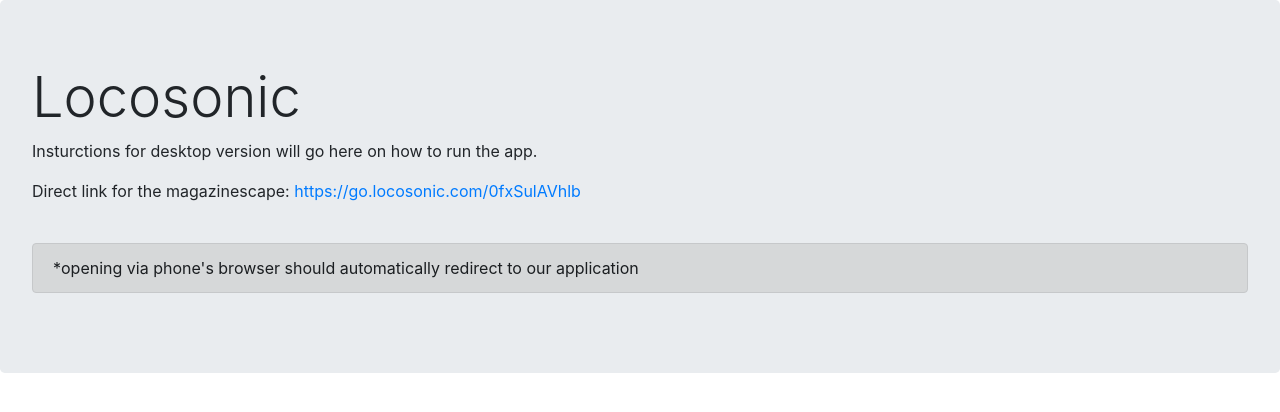
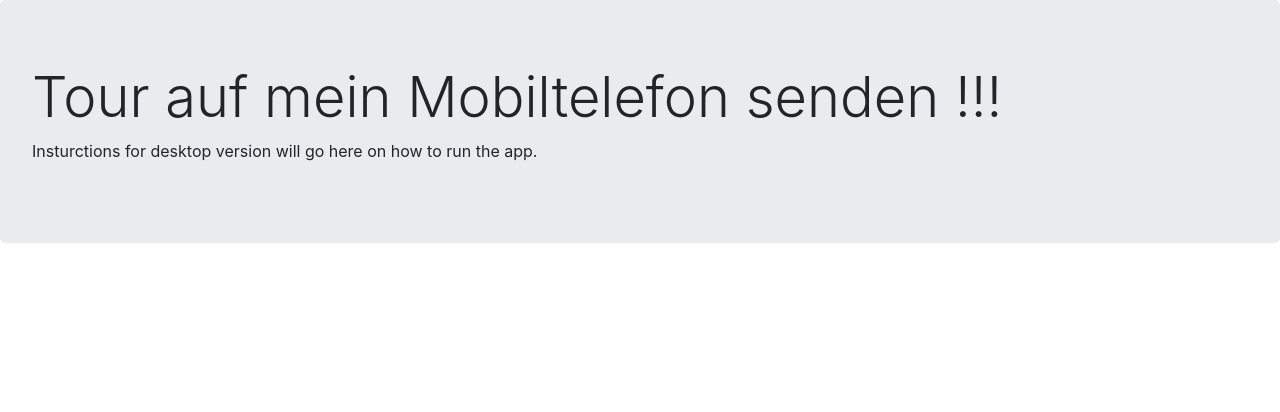
Before and after one commit to gumiz/locosonic, a plain HTML site: page index.html in a window 1280 px wide. Drawn offline with Linux system fonts and the light colour scheme.

Commit message:
removed link

```diff
--- a/index.html
+++ b/index.html
@@ -10,11 +10,8 @@
 <body>
 
 	<div class="jumbotron">
-		<h1 class="display-4">Locosonic</h1>
+		<h1 class="display-4">Tour auf mein Mobiltelefon senden !!!</h1>
 		<p>Insturctions for desktop version will go here on how to run the app.</p>
-		<p>Direct link for the magazinescape: <a id="linkUrl"></a></p>
-		<br/>
-		<div class="alert alert-dark" role="alert">*opening via phone's browser should automatically redirect to our application</div>
 	</div>
 </body>
 
```
